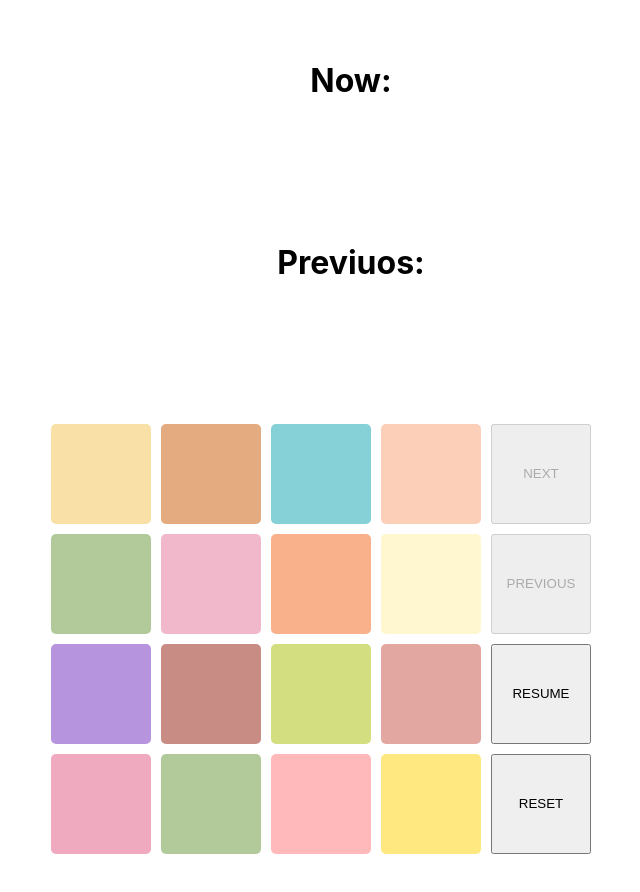
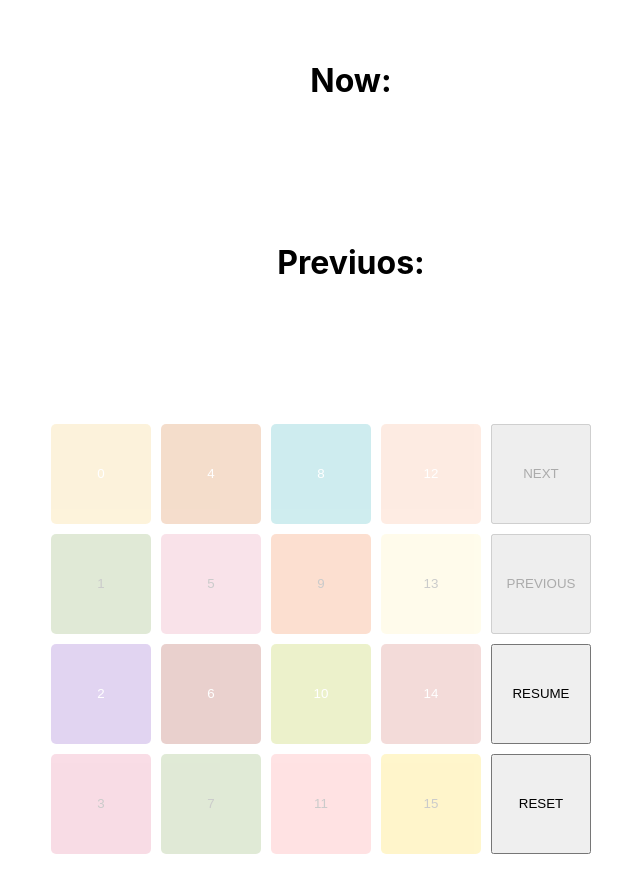
Before and after one commit to PaoAguilar/trainee07-games, a React (Create React App) app: page /timeMachine in a window 1280 px wide. Shown: the whole page, without its empty margins (289-929 px from the left). Built offline with nearby package versions, Linux system fonts and the light colour scheme.

Commit message:
validation of buttons, and fixing functionallity

```diff
--- a/src/components/TimeMachine.tsx
+++ b/src/components/TimeMachine.tsx
@@ -1,3 +1,5 @@
+/* eslint-disable indent */
+/* eslint-disable no-param-reassign */
 /* eslint-disable no-nested-ternary */
 /* eslint-disable react/no-array-index-key */
 /* eslint-disable jsx-a11y/no-static-element-interactions */
@@ -9,22 +11,19 @@ import usePrevious from '../hooks/usePrevious';
 import '../styles/timeMachine.scss';
 
 const TimeMachine = (): any => {
-  console.log('renderizando');
-
-  const [valueToChange, setValueToChange] = useState<number>(0);
+  const [indexToChange, setIndexToChange] = useState<number>(0);
   const [history, setHistory] = useState<number[]>([]);
   const [color, setColor] = useState<string[]>([]);
-  const [opacity, setOpaticy] = useState<number>(0.5);
-  const [length, getPrevValue] = usePrevious(history);
-  //   const prevValue = usePrevious(valueToChange);
-  console.log({ color });
-  console.log({ length });
+  const [prevValue, getPrevValue] = usePrevious({
+    history,
+    activeIndex: indexToChange,
+  });
 
   return (
     <div>
       <h1>
         Now:
-        {getPrevValue(valueToChange)}
+        {getPrevValue(indexToChange)}
       </h1>
       <div className="single-wapper">
         <div
@@ -34,7 +33,7 @@ const TimeMachine = (): any => {
       </div>
       <h1>
         Previuos:
-        {getPrevValue(valueToChange - 1)}
+        {prevValue}
       </h1>
       <div className="single-wapper">
         <div
@@ -45,63 +44,53 @@ const TimeMachine = (): any => {
       <br />
       <div className="time-machine__wrapper">
         {colors.map((value, index) => (
-          <div
-            style={{ backgroundColor: value, opacity }}
+          <button
+            style={{
+              backgroundColor: value,
+              opacity: getPrevValue(indexToChange) === index ? 1 : 0.2,
+              border:
+                getPrevValue(indexToChange) === index ? '1px solid red' : '',
+            }}
+            type="button"
+            disabled={
+              !(indexToChange === history.length - 1 || history.length === 0)
+            }
             className="time-machine__box"
             key={index}
             onClick={() => {
-              console.log('click');
-              console.log({ value });
-              history.push(index);
-              color.push(value);
-              console.log({ ...history });
-              setOpaticy(1);
-              setColor([...color]);
-              setHistory([...history]);
-              setValueToChange(history.length - 1);
+              setColor([...color, value]);
+              setHistory([...history, index]);
+              setIndexToChange(history.length);
             }}
           >
-            {/* {value} */}
-          </div>
+            {index}
+          </button>
         ))}
 
-        {/* <button
-          type="button"
-          onClick={() => setValueToChange(valueToChange + 1)}
-        >
-          NEXT
-        </button> */}
-
-        {history.length === 0 ? (
-          <button disabled type="button">
-            NEXT
-          </button>
-        ) : (
         <button
           type="button"
-            onClick={() => setValueToChange(valueToChange + 1)}
+          disabled={
+            history.length === 0 || indexToChange === history.length - 1
+          }
+          onClick={() => setIndexToChange(indexToChange + 1)}
         >
           NEXT
         </button>
-        )}
 
-        {history[valueToChange] === undefined ? (
-          <button disabled type="button">
-            PREVIOUS
-          </button>
-        ) : (
         <button
           type="button"
-            onClick={() => setValueToChange(valueToChange - 1)}
+          disabled={indexToChange === 0}
+          onClick={() => {
+            setIndexToChange(indexToChange - 1);
+          }}
         >
           PREVIOUS
         </button>
-        )}
 
         <button
           type="button"
           onClick={() => {
-            setValueToChange(length - 1);
+            setIndexToChange(history.length - 1);
             // setColor(color.length);
           }}
         >
--- a/src/hooks/usePrevious.tsx
+++ b/src/hooks/usePrevious.tsx
@@ -1,15 +1,12 @@
-/* eslint-disable arrow-body-style */
-const usePrevious = (
-  history: number[]
-): [number, (index: number
-  ) => number] => {
-  const getPreviousValue = (index: number): number => {
-    console.log(`El history index ${history[index]}`);
-
-    console.log(history);
-    return history[index];
-  };
-  return [history.length, getPreviousValue];
+const usePrevious = ({
+  history,
+  activeIndex,
+}: {
+  history: number[];
+  activeIndex: number;
+}): [number, (index: number) => number] => {
+  const getPreviousValue = (index: number): number => history[index];
+  return [history[activeIndex - 1], getPreviousValue];
 };
 
 export default usePrevious;
--- a/src/styles/timeMachine.scss
+++ b/src/styles/timeMachine.scss
@@ -21,11 +21,15 @@ body {
     color: #fff;
     border-radius: 5px;
     padding: 20px;
+    border: none;
   }
   &__box:hover {
     background-color: rgb(114, 114, 114);
   }
 
+  &__box:focus {
+    outline: none;
+  }
   &__box:nth-child(even) {
     // background-color: #ccc;
     color: #000;
```
Also changed, not shown: .eslintrc.json. Lines whose indentation alone changed are shown as unchanged.
